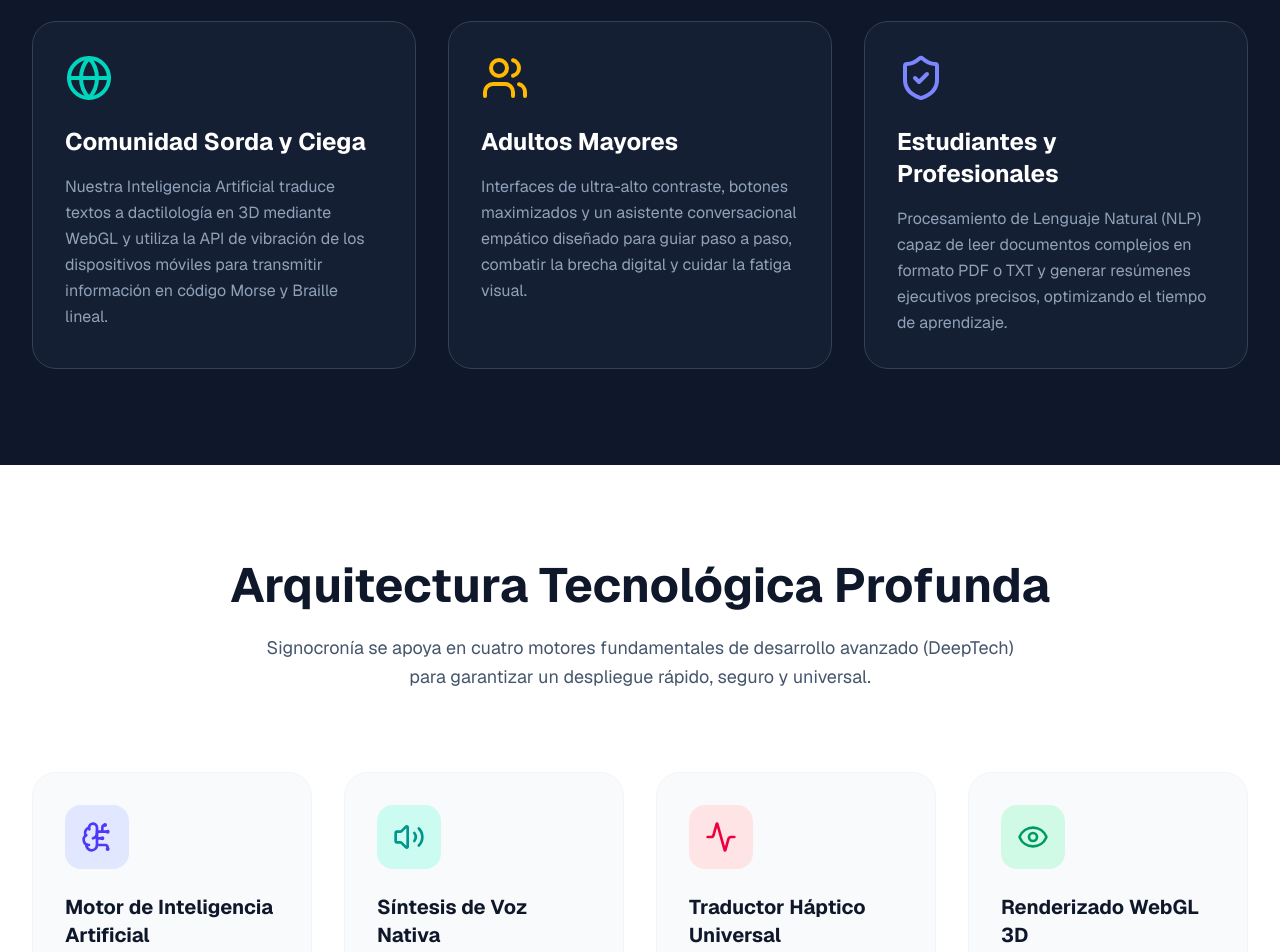
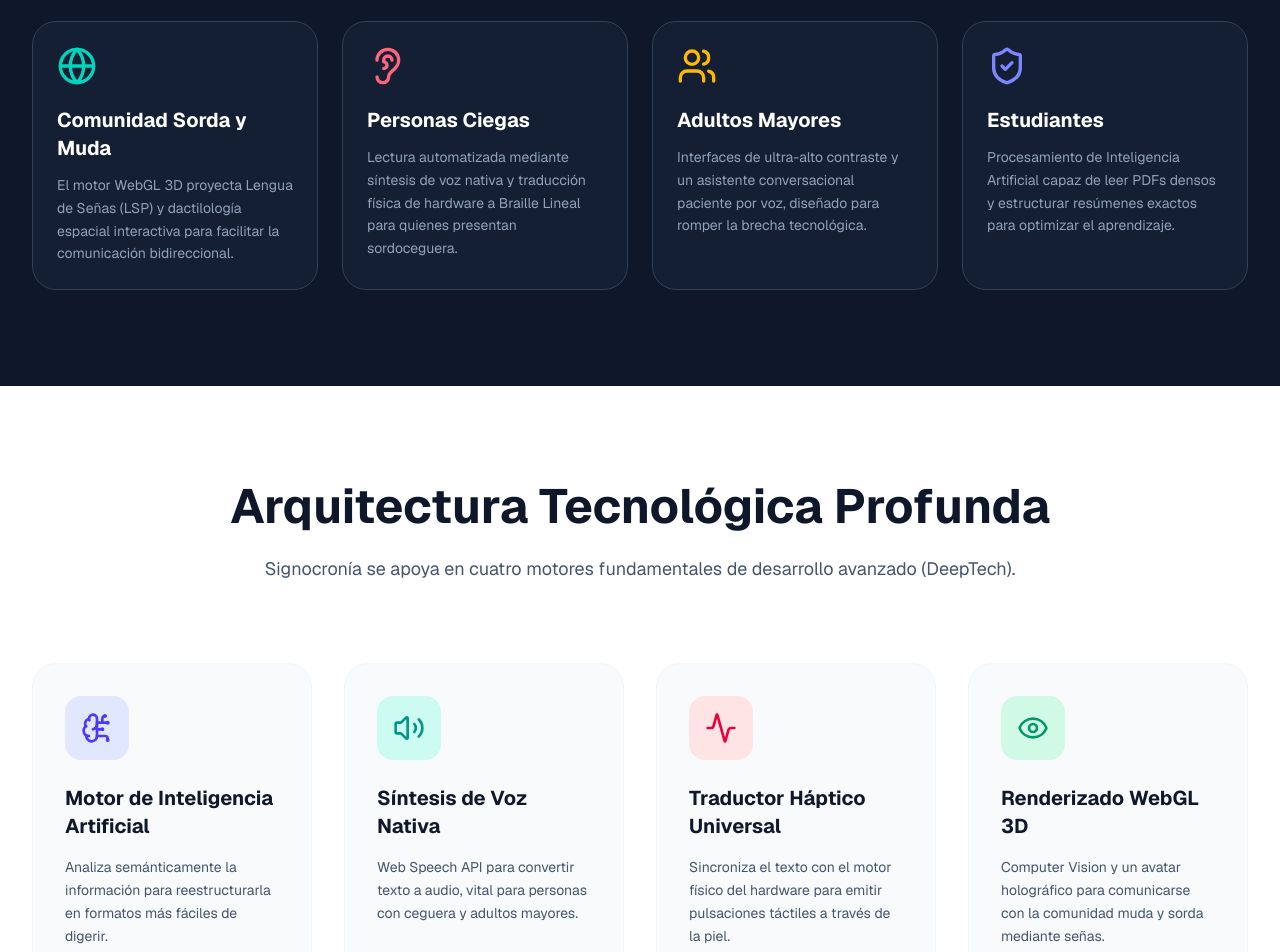
Before and after one commit to pybankai-prog/signocronia-mvp, a Next.js app: page / in a window 1280 px wide. Shown: the part 1220-2172 px from the top of the page. Built offline with nearby package versions, Linux system fonts and the light colour scheme.

Commit message:
Inclusion completa de personas ciegas en Landing Page

```diff
--- a/app/page.tsx
+++ b/app/page.tsx
@@ -2,7 +2,7 @@
 
 import React, { useState } from 'react';
 import Link from 'next/link';
-import { BrainCircuit, Volume2, Activity, Eye, Menu, X, ArrowRight, Sparkles, Mic, ShieldCheck, Globe, Users } from 'lucide-react';
+import { BrainCircuit, Volume2, Activity, Eye, Menu, X, ArrowRight, Sparkles, Mic, ShieldCheck, Globe, Users, Ear } from 'lucide-react';
 
 export default function LandingPage() {
   const [isMobileMenuOpen, setIsMobileMenuOpen] = useState(false);
@@ -39,7 +39,6 @@
           </div>
         </div>
 
-        {/* Menú Móvil */}
         {isMobileMenuOpen && (
           <div className="md:hidden bg-white border-b border-slate-200 px-4 pt-2 pb-6 shadow-xl absolute w-full left-0 animate-in slide-in-from-top-2">
             <a href="#impacto" onClick={() => setIsMobileMenuOpen(false)} className="block text-slate-600 font-medium py-3 border-b border-slate-100">Impacto Social</a>
@@ -60,11 +59,11 @@
             </div>
 
             <h1 className="text-4xl md:text-6xl lg:text-7xl font-extrabold tracking-tight text-slate-900 mb-8 leading-tight">
-              Educación y Accesibilidad Sin Barreras impulsadas por <span className="text-transparent bg-clip-text bg-gradient-to-r from-indigo-600 to-teal-500">Inteligencia Artificial</span>
+              Educación Sin Barreras para la <span className="text-transparent bg-clip-text bg-gradient-to-r from-indigo-600 to-teal-500">Diversidad Humana</span>
             </h1>
 
             <p className="text-lg md:text-xl text-slate-600 mb-12 leading-relaxed px-4 md:px-12 font-medium">
-              Signocronía no es solo un software, es un ecosistema de empoderamiento. Transformamos información compleja en experiencias multisensoriales a través de resúmenes cognitivos, síntesis de voz, dactilología holográfica y tecnología háptica.
+              Diseñada para la comunidad sorda, muda, personas ciegas y adultos mayores. Transformamos la información a través de Inteligencia Artificial, síntesis de voz nativa y dactilología holográfica.
             </p>
 
             <div className="flex flex-col sm:flex-row items-center justify-center gap-5 px-4 sm:px-0">
@@ -77,45 +76,54 @@
             </div>
           </div>
         </div>
-
-        {/* Decoración de fondo */}
         <div className="absolute top-1/2 left-1/2 -translate-x-1/2 -translate-y-1/2 w-[800px] h-[800px] md:w-[1000px] md:h-[1000px] bg-gradient-to-tr from-indigo-100/60 to-teal-50/60 rounded-full blur-3xl -z-10 pointer-events-none"></div>
       </section>
 
-      {/* ---------------- SECCIÓN DE IMPACTO SOCIAL (NUEVA) ---------------- */}
+      {/* ---------------- SECCIÓN DE IMPACTO SOCIAL (CORREGIDA) ---------------- */}
       <section id="impacto" className="py-24 bg-slate-900 text-white relative overflow-hidden">
         <div className="max-w-7xl mx-auto px-4 sm:px-6 lg:px-8 relative z-10">
           <div className="text-center mb-16">
             <h2 className="text-3xl md:text-5xl font-bold mb-6">Diseñado para incluir a todos</h2>
             <p className="text-slate-400 max-w-3xl mx-auto text-lg leading-relaxed">
-              La tecnología pierde su propósito si deja a las minorías atrás. Hemos construido interfaces adaptativas que responden a las necesidades específicas de cada grupo poblacional.
+              La tecnología pierde su propósito si deja a las minorías atrás. Hemos construido interfaces que responden a las necesidades específicas de cada grupo.
             </p>
           </div>
 
-          <div className="grid grid-cols-1 md:grid-cols-3 gap-8">
-            <div className="bg-slate-800/50 p-8 rounded-3xl border border-slate-700 hover:bg-slate-800 transition-colors">
-              <Globe className="w-12 h-12 text-teal-400 mb-6" />
-              <h3 className="text-2xl font-bold mb-4">Comunidad Sorda y Ciega</h3>
-              <p className="text-slate-400 leading-relaxed">
-                Nuestra Inteligencia Artificial traduce textos a dactilología en 3D mediante WebGL y utiliza la API de vibración de los dispositivos móviles para transmitir información en código Morse y Braille lineal.
+          {/* Cambié a 4 columnas para que nadie se quede afuera */}
+          <div className="grid grid-cols-1 md:grid-cols-2 lg:grid-cols-4 gap-6">
+
+            <div className="bg-slate-800/50 p-6 rounded-3xl border border-slate-700 hover:bg-slate-800 transition-colors">
+              <Globe className="w-10 h-10 text-teal-400 mb-5" />
+              <h3 className="text-xl font-bold mb-3">Comunidad Sorda y Muda</h3>
+              <p className="text-slate-400 text-sm leading-relaxed">
+                El motor WebGL 3D proyecta Lengua de Señas (LSP) y dactilología espacial interactiva para facilitar la comunicación bidireccional.
               </p>
             </div>
 
-            <div className="bg-slate-800/50 p-8 rounded-3xl border border-slate-700 hover:bg-slate-800 transition-colors">
-              <Users className="w-12 h-12 text-amber-400 mb-6" />
-              <h3 className="text-2xl font-bold mb-4">Adultos Mayores</h3>
-              <p className="text-slate-400 leading-relaxed">
-                Interfaces de ultra-alto contraste, botones maximizados y un asistente conversacional empático diseñado para guiar paso a paso, combatir la brecha digital y cuidar la fatiga visual.
+            <div className="bg-slate-800/50 p-6 rounded-3xl border border-slate-700 hover:bg-slate-800 transition-colors">
+              <Ear className="w-10 h-10 text-rose-400 mb-5" />
+              <h3 className="text-xl font-bold mb-3">Personas Ciegas</h3>
+              <p className="text-slate-400 text-sm leading-relaxed">
+                Lectura automatizada mediante síntesis de voz nativa y traducción física de hardware a Braille Lineal para quienes presentan sordoceguera.
               </p>
             </div>
 
-            <div className="bg-slate-800/50 p-8 rounded-3xl border border-slate-700 hover:bg-slate-800 transition-colors">
-              <ShieldCheck className="w-12 h-12 text-indigo-400 mb-6" />
-              <h3 className="text-2xl font-bold mb-4">Estudiantes y Profesionales</h3>
-              <p className="text-slate-400 leading-relaxed">
-                Procesamiento de Lenguaje Natural (NLP) capaz de leer documentos complejos en formato PDF o TXT y generar resúmenes ejecutivos precisos, optimizando el tiempo de aprendizaje.
+            <div className="bg-slate-800/50 p-6 rounded-3xl border border-slate-700 hover:bg-slate-800 transition-colors">
+              <Users className="w-10 h-10 text-amber-400 mb-5" />
+              <h3 className="text-xl font-bold mb-3">Adultos Mayores</h3>
+              <p className="text-slate-400 text-sm leading-relaxed">
+                Interfaces de ultra-alto contraste y un asistente conversacional paciente por voz, diseñado para romper la brecha tecnológica.
               </p>
             </div>
+
+            <div className="bg-slate-800/50 p-6 rounded-3xl border border-slate-700 hover:bg-slate-800 transition-colors">
+              <ShieldCheck className="w-10 h-10 text-indigo-400 mb-5" />
+              <h3 className="text-xl font-bold mb-3">Estudiantes</h3>
+              <p className="text-slate-400 text-sm leading-relaxed">
+                Procesamiento de Inteligencia Artificial capaz de leer PDFs densos y estructurar resúmenes exactos para optimizar el aprendizaje.
+              </p>
+            </div>
+
           </div>
         </div>
       </section>
@@ -126,7 +134,7 @@
           <div className="text-center mb-20">
             <h2 className="text-3xl md:text-5xl font-bold text-slate-900 mb-6">Arquitectura Tecnológica Profunda</h2>
             <p className="text-slate-600 max-w-3xl mx-auto text-lg leading-relaxed">
-              Signocronía se apoya en cuatro motores fundamentales de desarrollo avanzado (DeepTech) para garantizar un despliegue rápido, seguro y universal.
+              Signocronía se apoya en cuatro motores fundamentales de desarrollo avanzado (DeepTech).
             </p>
           </div>
 
@@ -137,7 +145,7 @@
               </div>
               <h3 className="text-xl font-bold text-slate-900 mb-4">Motor de Inteligencia Artificial</h3>
               <p className="text-slate-600 leading-relaxed text-sm">
-                Integración directa con modelos generativos de última generación. Analiza semánticamente la información para reestructurarla en formatos más fáciles de digerir.
+                Analiza semánticamente la información para reestructurarla en formatos más fáciles de digerir.
               </p>
             </div>
 
@@ -147,7 +155,7 @@
               </div>
               <h3 className="text-xl font-bold text-slate-900 mb-4">Síntesis de Voz Nativa</h3>
               <p className="text-slate-600 leading-relaxed text-sm">
-                Implementación de la Web Speech API para convertir texto a audio en tiempo real, adaptado con acento local y controles de velocidad para discapacidad visual.
+                Web Speech API para convertir texto a audio, vital para personas con ceguera y adultos mayores.
               </p>
             </div>
 
@@ -157,7 +165,7 @@
               </div>
               <h3 className="text-xl font-bold text-slate-900 mb-4">Traductor Háptico Universal</h3>
               <p className="text-slate-600 leading-relaxed text-sm">
-                Algoritmos matemáticos que sincronizan el texto con el motor físico del hardware (celulares/tablets) para emitir pulsaciones táctiles interpretables.
+                Sincroniza el texto con el motor físico del hardware para emitir pulsaciones táctiles a través de la piel.
               </p>
             </div>
 
@@ -167,7 +175,7 @@
               </div>
               <h3 className="text-xl font-bold text-slate-900 mb-4">Renderizado WebGL 3D</h3>
               <p className="text-slate-600 leading-relaxed text-sm">
-                Uso de React Three Fiber y Computer Vision (Lectura de manos por IA) para proyectar un avatar holográfico procedural que interactúa con el usuario.
+                Computer Vision y un avatar holográfico para comunicarse con la comunidad muda y sorda mediante señas.
               </p>
             </div>
           </div>
@@ -179,9 +187,8 @@
         <div className="max-w-5xl mx-auto px-4 text-center">
           <h2 className="text-3xl font-bold text-white mb-6">Asistente Especializado para la Tercera Edad</h2>
           <p className="text-indigo-200 mb-10 max-w-2xl mx-auto text-lg">
-            Hemos configurado un agente de Inteligencia Artificial que comprende las necesidades del adulto mayor. Es paciente, responde con voz, usa letras grandes y cuida su bienestar.
+            Hemos configurado un agente de Inteligencia Artificial paciente que responde con voz y usa letras grandes.
           </p>
-
           <Link
             href="/adultos-mayores"
             className="inline-flex items-center justify-center gap-3 bg-amber-400 hover:bg-amber-500 text-slate-900 px-10 py-5 rounded-2xl font-bold text-xl transition-transform hover:scale-105 shadow-[0_10px_20px_rgba(0,0,0,0.3)]"
```
Also changed, not shown: app/adultos-mayores/page.tsx (+37 -22 lines).
